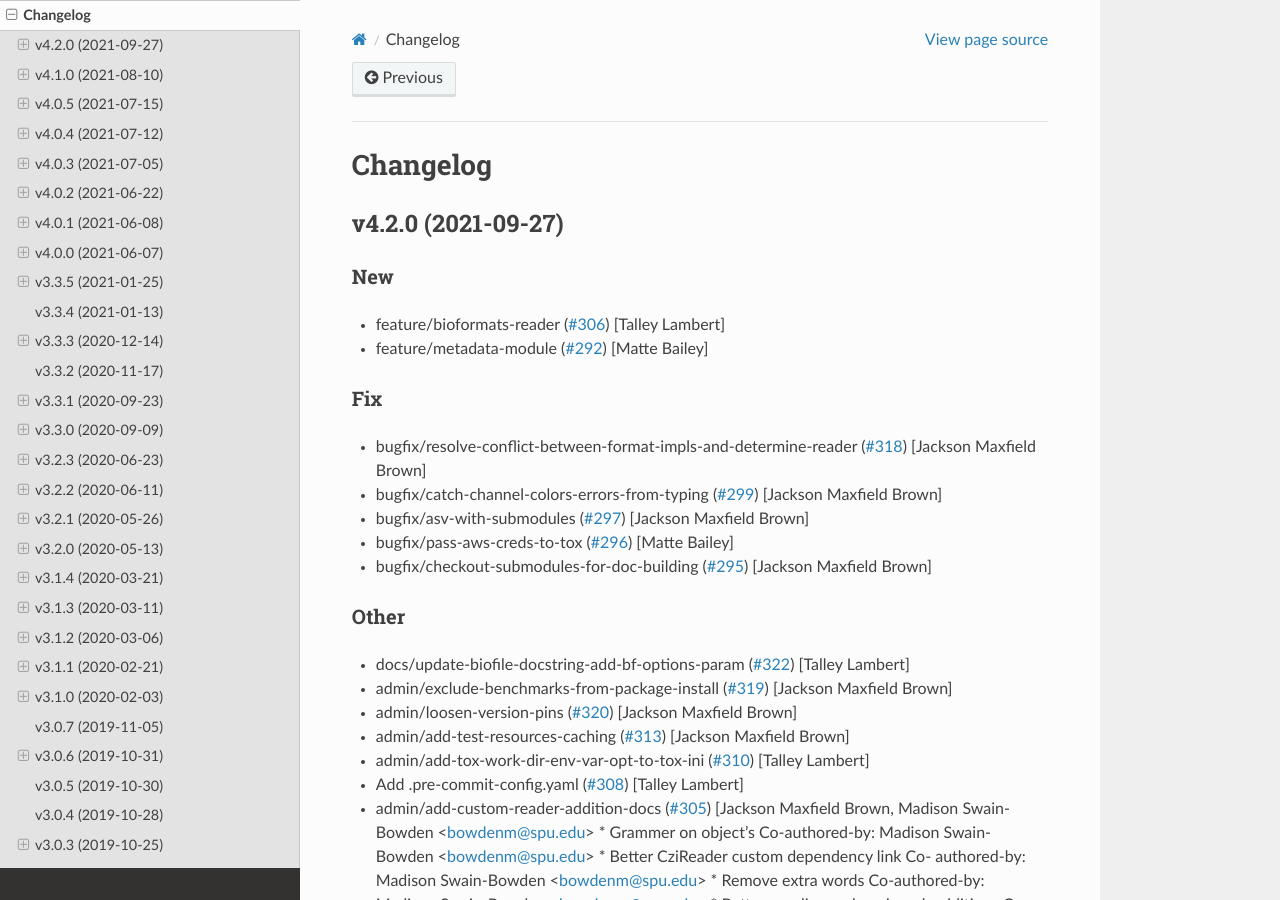
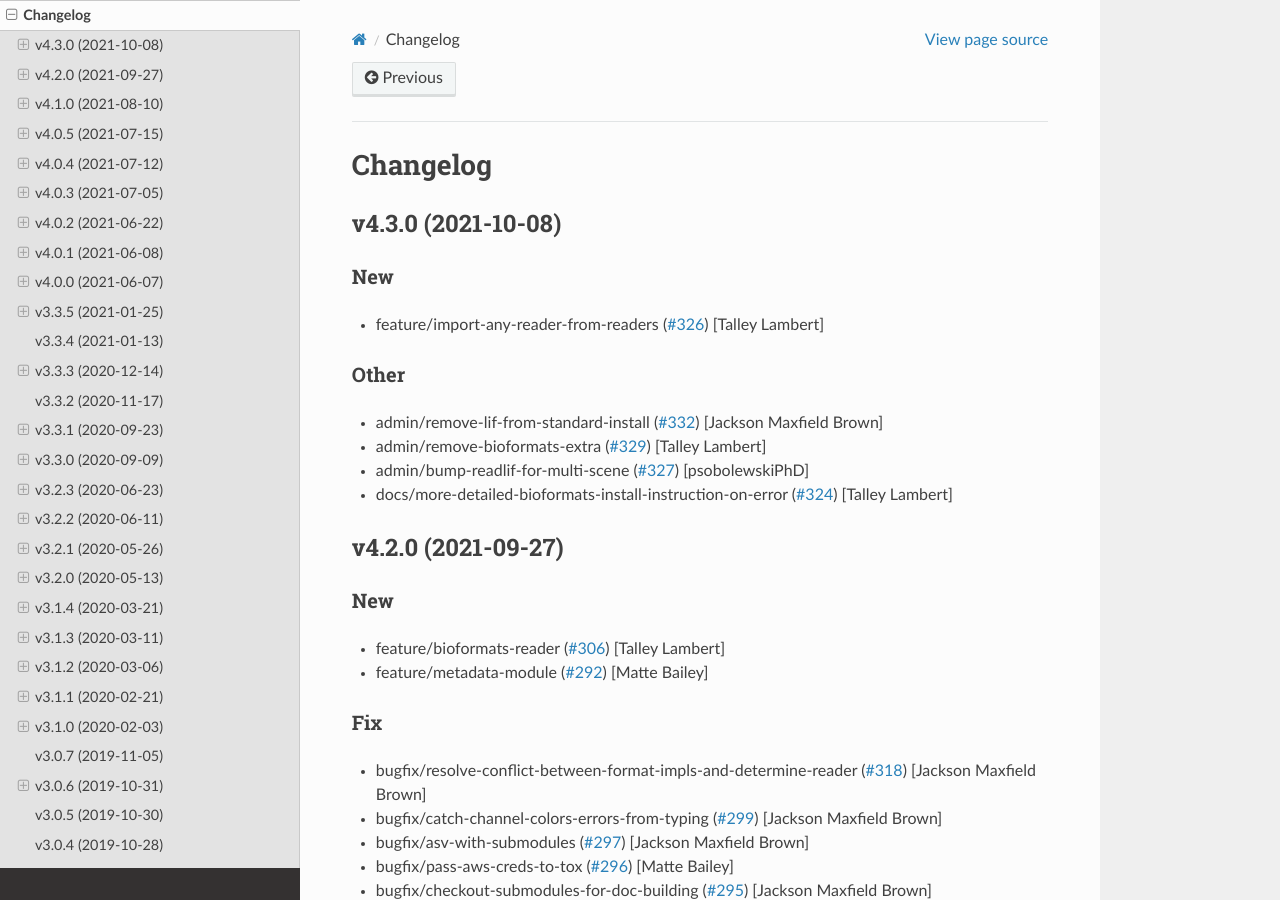
Before and after one commit to AllenCellModeling/aicsimageio, a Sphinx documentation site: the page built from docs/CHANGELOG.rst, in a window 1280 px wide and 900 px high. Built offline with Sphinx 7.4.7 and the Read the Docs theme 2.0.0, drawn with Linux system fonts in a browser that asks for light colours; pages that are not in the unit, such as notebooks, are missing from menus.

Commit message:
Bump version: 4.2.0 → 4.3.0

```diff
--- a/aicsimageio/__init__.py
+++ b/aicsimageio/__init__.py
@@ -13,7 +13,7 @@ __author__ = "Jackson Maxfield Brown, Allen Institute for Cell Science"
 __email__ = "jmaxfieldbrown@gmail.com, jamie.sherman@gmail.com, bowdenm@spu.edu"
 # Do not edit this string manually, always use bumpversion
 # Details in CONTRIBUTING.md
-__version__ = "4.2.0"
+__version__ = "4.3.0"
 
 
 def get_module_version() -> str:
--- a/cookiecutter.yaml
+++ b/cookiecutter.yaml
@@ -6,5 +6,5 @@ default_context:
     project_slug: "aicsimageio"
     project_short_description: "Image Reading, Metadata Conversion, and Image Writing for Microscopy Images in Pure Python"
     pypi_username: "aicspypi"
-    version: "4.2.0"
+    version: "4.3.0"
     open_source_license: "BSD license"
--- a/docs/CHANGELOG.rst
+++ b/docs/CHANGELOG.rst
@@ -1,5 +1,30 @@
 Changelog
 =========
+
+v4.3.0 (2021-10-08)
+-------------------
+
+New
+~~~
+- feature/import-any-reader-from-readers  (`#326
+  <https://github.com/AllenCellModeling/aicsimageio/pull/326>`_) [Talley
+  Lambert]
+
+Other
+~~~~~
+- admin/remove-lif-from-standard-install  (`#332
+  <https://github.com/AllenCellModeling/aicsimageio/pull/332>`_)
+  [Jackson Maxfield Brown]
+- admin/remove-bioformats-extra  (`#329
+  <https://github.com/AllenCellModeling/aicsimageio/pull/329>`_) [Talley
+  Lambert]
+- admin/bump-readlif-for-multi-scene  (`#327
+  <https://github.com/AllenCellModeling/aicsimageio/pull/327>`_)
+  [psobolewskiPhD]
+- docs/more-detailed-bioformats-install-instruction-on-error  (`#324
+  <https://github.com/AllenCellModeling/aicsimageio/pull/324>`_) [Talley
+  Lambert]
+
 
 v4.2.0 (2021-09-27)
 -------------------
--- a/setup.cfg
+++ b/setup.cfg
@@ -1,5 +1,5 @@
 [bumpversion]
-current_version = 4.2.0
+current_version = 4.3.0
 parse = (?P<major>\d+)\.(?P<minor>\d+)\.(?P<patch>\d+)
 serialize = {major}.{minor}.{patch}
 commit = True
--- a/setup.py
+++ b/setup.py
@@ -151,6 +151,6 @@ setup(
     url="https://github.com/AllenCellModeling/aicsimageio",
     # Do not edit this string manually, always use bumpversion
     # Details in CONTRIBUTING.md
-    version="4.2.0",
+    version="4.3.0",
     zip_safe=False,
 )
```
